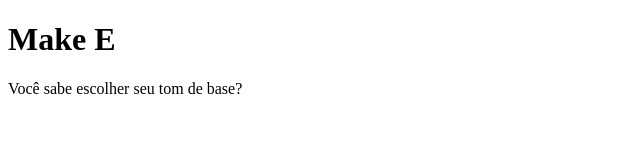
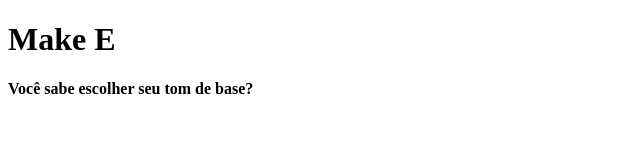
Before and after one commit to ProfessoraEliane/formacaoquin, a plain HTML site: page index.html in a window 1280 px wide. Shown: the full height of the page, 0-640 px from the left. Drawn offline with Linux system fonts and the light colour scheme.

Commit message:
edições

```diff
--- a/index.html
+++ b/index.html
@@ -8,6 +8,6 @@
 </head>
 <body>
     <h1>Make E </h1>
-    <p>Você sabe escolher seu tom de base? </p>
+    <p><strong>Você sabe escolher seu tom de base? </strong> </p>
 </body>
 </html>
```
